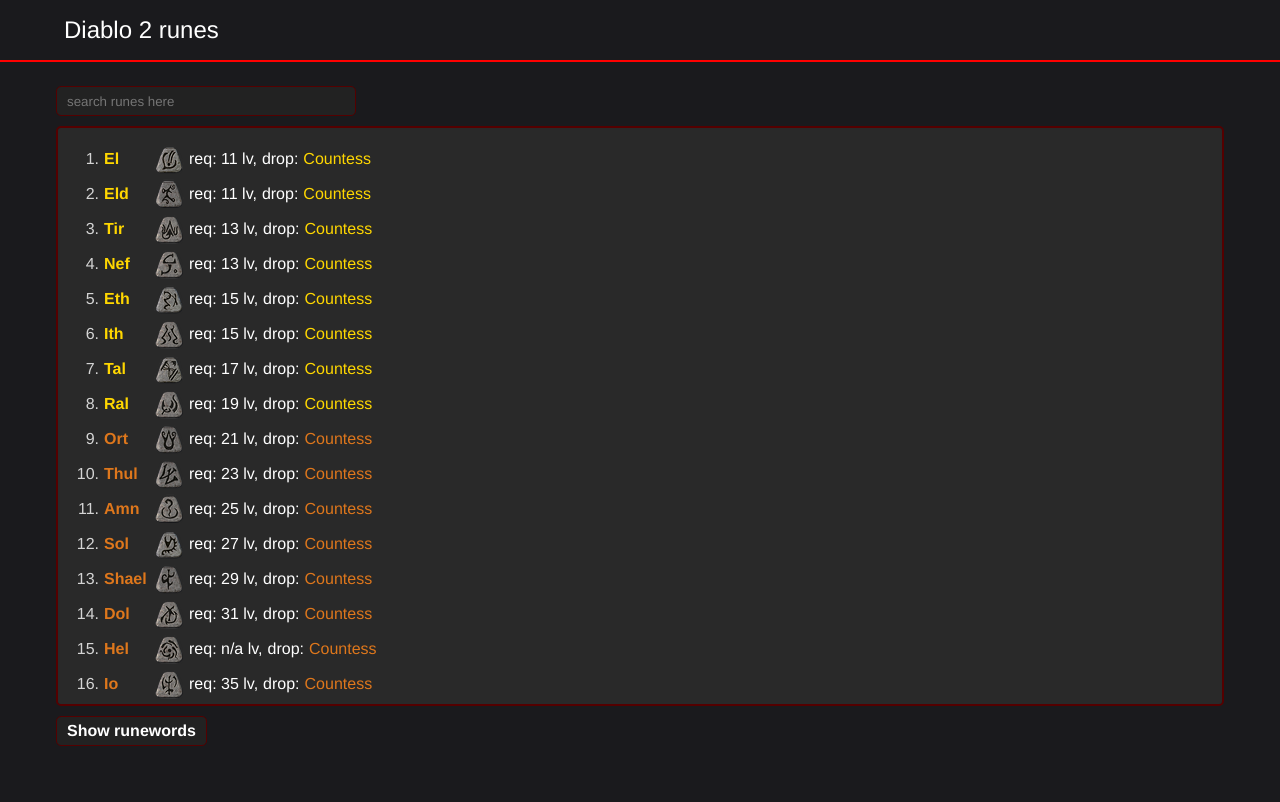
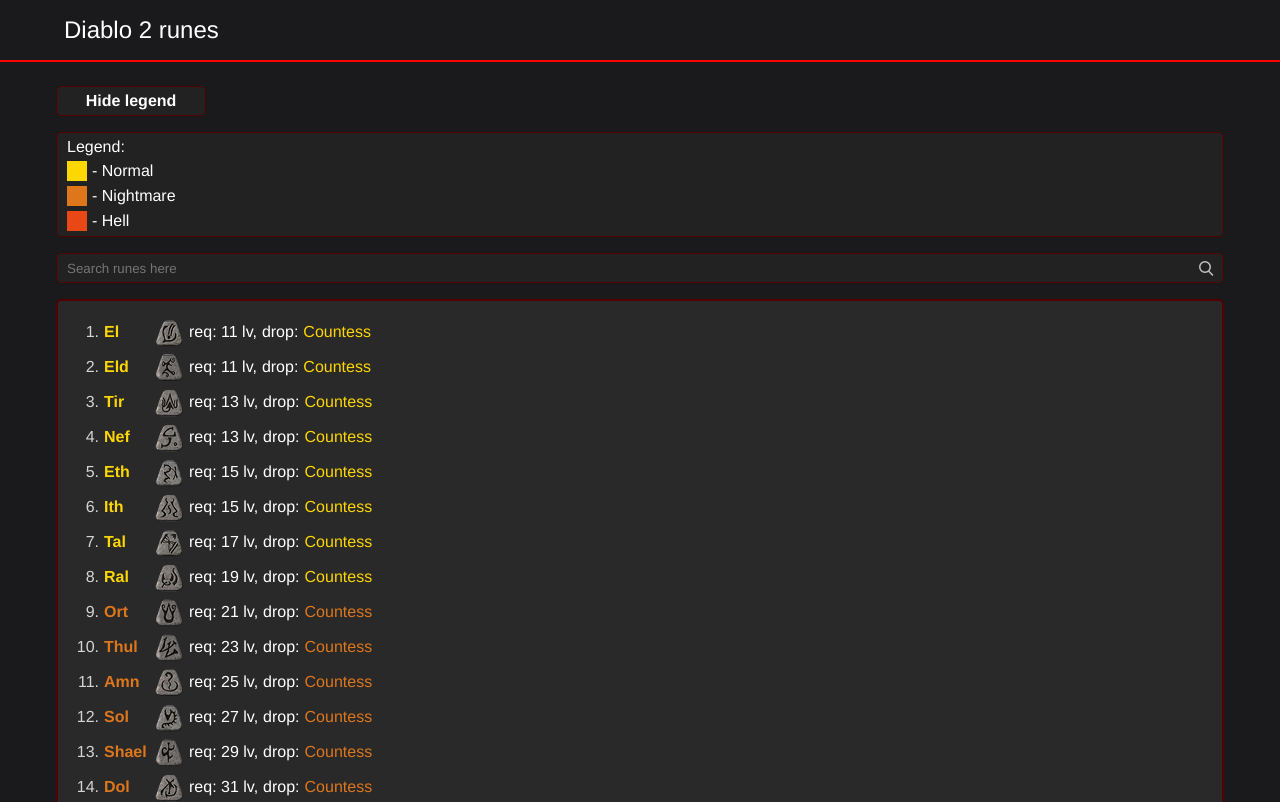
Before and after one commit to Bombamuerta/d2runes, a React (Create React App) app: page / in a window 1280 px wide. Shown: the top 802 px of the page. Built offline with nearby package versions, Linux system fonts and the light colour scheme.

Commit message:
legend  and toggle btn  added

```diff
--- a/src/components/Legend/index.jsx
+++ b/src/components/Legend/index.jsx
@@ -1,17 +1,30 @@
-import React from 'react'
+import React, { useState, Fragment } from 'react'
 import styled from 'styled-components/macro'
 
+import { ToggleButton } from '../ToggleButton'
+
 const LegendWrapper = styled.div`
-  position: absolute;
+  position: relative;
   background: #222222;
-  right: 0;
   padding: 5px 10px;
   border: 1px solid #550000;
   border-radius: 5px;
   color: #fff;
   display: ${({ isHidden }) => (isHidden ? 'none' : 'block')};
-  z-index: 10;
+  flex-wrap: wrap;
+  margin-bottom: 1rem;
 `
+
+// const CloseLegend = styled.div`
+//   /* position: absolute; */
+//   /* right: 0.5rem; */
+//   /* top: 0.5rem; */
+//   width: 18px;
+//   height: 18px;
+//   border-radius: 50%;
+//   border: 1px solid red;
+//   background: url('/images/icon_close.svg') no-repeat center;
+// `
 
 const LegendColor = styled.div`
   width: 20px;
@@ -41,12 +54,24 @@
 
 const LegendTitle = styled.div`
   margin-bottom: 5px;
+  width: 100%;
 `
 
-export const Legend = ({isHidden, toggleList}) => {
+export const Legend = () => {
+  const [hidden, setHidden] = useState(false)
+
+  const toggleLegend = () => {
+    setHidden(!hidden)
+  }
+
   return (
-    <LegendWrapper isHidden={isHidden}>
-      <LegendTitle>Countess drop: </LegendTitle>
+    <Fragment>
+      <ToggleButton
+        text={hidden ? 'Show legend' : 'Hide legend'}
+        toggleLegend={toggleLegend}
+      ></ToggleButton>
+      <LegendWrapper isHidden={hidden}>
+        <LegendTitle>Legend: </LegendTitle>
         <LegendItem>
           <LegendColor isNormal />
           <span> - Normal</span>
@@ -60,5 +85,6 @@
           <span> - Hell</span>
         </LegendItem>
       </LegendWrapper>
+    </Fragment>
   )
 }
--- a/src/components/Main/index.jsx
+++ b/src/components/Main/index.jsx
@@ -3,21 +3,22 @@
 
 import { RuneWords } from '../RuneWords'
 import { Search } from '../Search'
+import { Legend } from '../Legend'
 
 const MainContainer = styled.div`
   width: 100%;
   max-width: 95vw;
   padding: 1.5rem;
 
-  @media (max-width: 650px){
+  @media (max-width: 650px) {
     padding: 1rem 0.5rem;
   }
 `
 
 export const Main = () => {
-
   return (
     <MainContainer>
+      <Legend />
       <Search />
       <RuneWords />
     </MainContainer>
--- a/src/components/Search/index.jsx
+++ b/src/components/Search/index.jsx
@@ -11,18 +11,30 @@
   RunesListInner,
 } from '../RunesList'
 
+// TODO сделать обертку для инпута и позиционировать иконку от нее
+const LensIcon = styled.i`
+  width: 15px;
+  height: 15px;
+  position: absolute;
+  top: 8px;
+  right: 10px;
+  background: url('/images/icon_lens.svg') center no-repeat;
+  background-size: contain;
+`
+
 const SearchInput = styled.input`
-  width: 300px;
+  width: 100%;
   height: 30px;
   border-radius: 5px;
-  margin-bottom: 10px;
+  margin-bottom: 1rem;
   border: 1px solid #550000;
   background: #222222;
   padding: 0 10px;
   color: #fff;
 
-  @media (max-width: 650px) {
-    width: 100%;
+  :focus {
+    border-color: red;
+    caret-color: red;
   }
 `
 
@@ -59,9 +71,10 @@
 
   return (
     <SearchWrapper>
+      <LensIcon />
       <SearchInput
         type='text'
-        placeholder='search runes here'
+        placeholder='Search runes here'
         onChange={handleSearch}
         value={runeName}
         autoComplete='off'
--- a/src/components/ToggleButton/index.jsx
+++ b/src/components/ToggleButton/index.jsx
@@ -1,4 +1,4 @@
-import React, { useState } from 'react'
+import React from 'react'
 import styled from 'styled-components/macro'
 
 const ToggleButtonInner = styled.button`
@@ -9,20 +9,14 @@
   border-radius: 5px;
   color: #fff;
   font-weight: 700;
-  margin-right: 10px;
+  margin-bottom: 1rem;
   background: #222222;
 `
 
-export const ToggleButton = () => {
-  const [toggleList, setToggleList] = useState(true)
-
-  const handleToggle = () => {
-    setToggleList(!toggleList)
-  }
-
+export const ToggleButton = ({text, toggleLegend}) => {
   return (
-    <ToggleButtonInner onClick={handleToggle}>
-      {toggleList ? 'Show runes' : 'Hide runes'}
+    <ToggleButtonInner onClick={toggleLegend}>
+      {text}
     </ToggleButtonInner>
   )
 }
```
Also changed, not shown: public/images/icon_lens.svg (added). Lines whose indentation alone changed are shown as unchanged.
